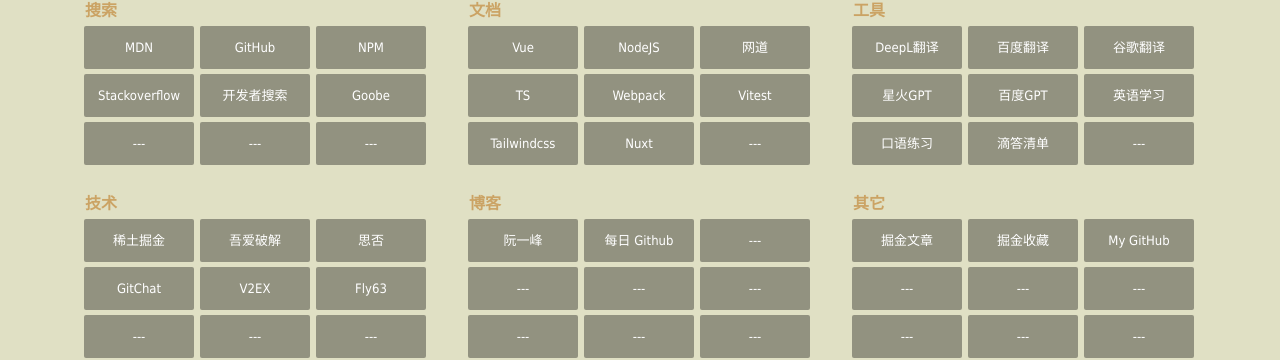
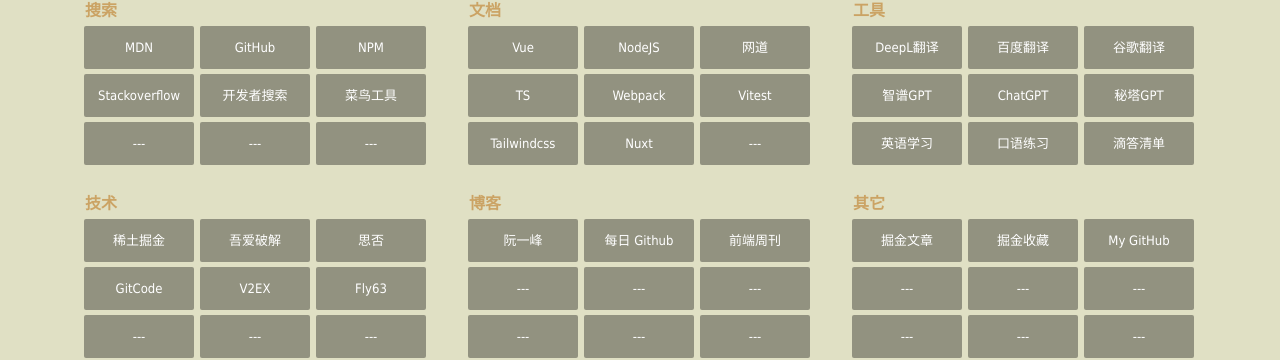
Before and after one commit to liudewa888/liudewa888.github.io, a Vue app: page /#/nav in a window 1280 px wide. Shown: the part 290-650 px from the top of the page. Built offline with nearby package versions, Linux system fonts and the light colour scheme.

Commit message:
feat: gpt 和 菜鸟工具

```diff
--- a/public/data.config.js
+++ b/public/data.config.js
@@ -24,8 +24,8 @@ const navigations = [
         link: "https://kaifa.baidu.com/",
       },
       {
-        title: "Goobe",
-        link: "https://goobe.io/",
+        title: "菜鸟工具",
+        link: "https://www.jyshare.com/",
       },
     ],
   },
@@ -82,12 +82,16 @@ const navigations = [
         link: "https://translate.google.com/",
       },
       {
-        title: "星火GPT",
-        link: "https://xinghuo.xfyun.cn/desk",
+        title: "智谱GPT",
+        link: "https://chatglm.cn/main/detail",
       },
       {
-        title: "百度GPT",
-        link: "https://yiyan.baidu.com/",
+        title: "ChatGPT",
+        link: "https://chat.openai.com/",
+      },
+      {
+        title: "秘塔GPT",
+        link: "https://metaso.cn/",
       },
       {
         title: "英语学习",
@@ -119,7 +123,7 @@ const navigations = [
         link: "https://segmentfault.com/",
       },
       {
-        title: "GitChat",
+        title: "GitCode",
         link: "https://gitbook.cn/chat/",
       },
       {
@@ -142,6 +146,10 @@ const navigations = [
       {
         title: "每日 Github",
         link: "https://github.com/Wechat-ggGitHub/Awesome-GitHub-Repo",
+      },
+      {
+        title: "前端周刊",
+        link: "https://github.com/ascoders/weekly",
       },
     ],
   },
@@ -242,4 +250,4 @@ const excludes = [
   },
 ];
 
-window.__nav_data = {navigations,searchs,includes,excludes}
+window.__nav_data = { navigations, searchs, includes, excludes };
```
Also changed, not shown: 1 other file (tests, documents, lock files or other folders).
